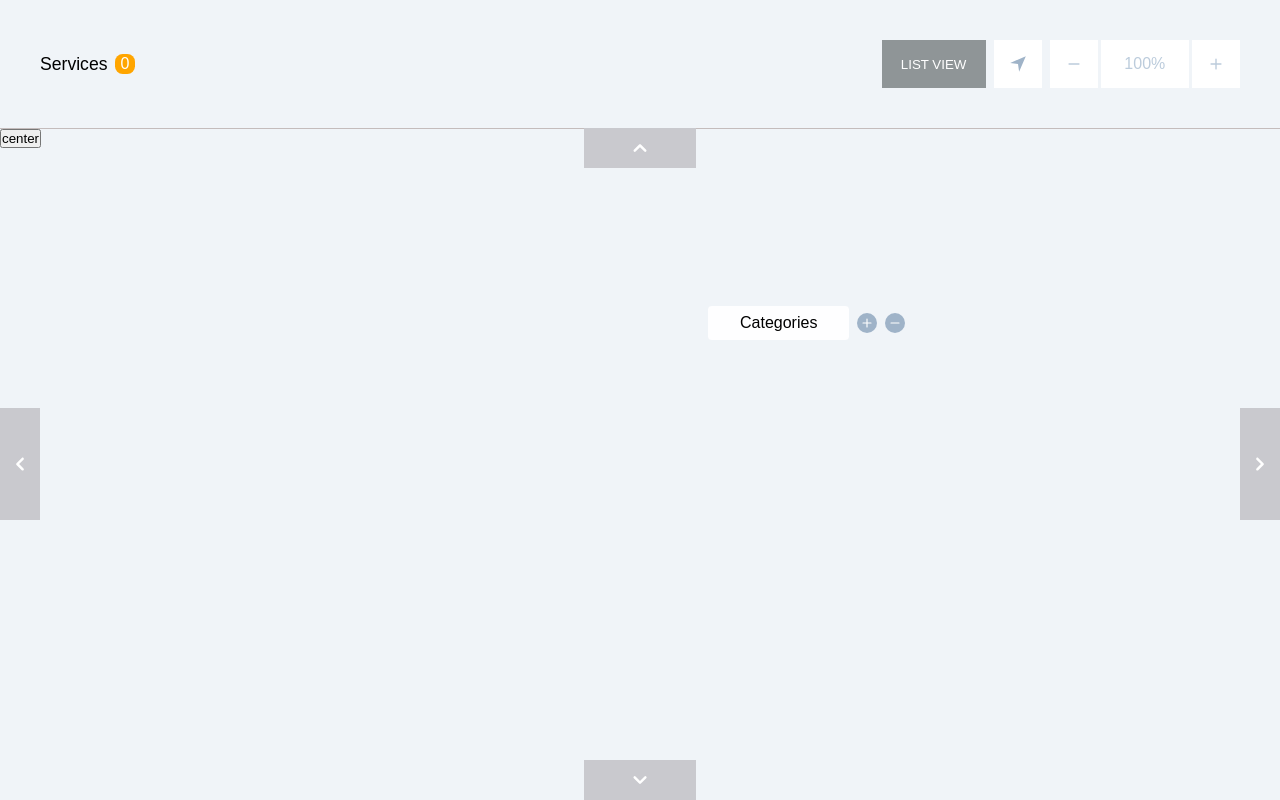
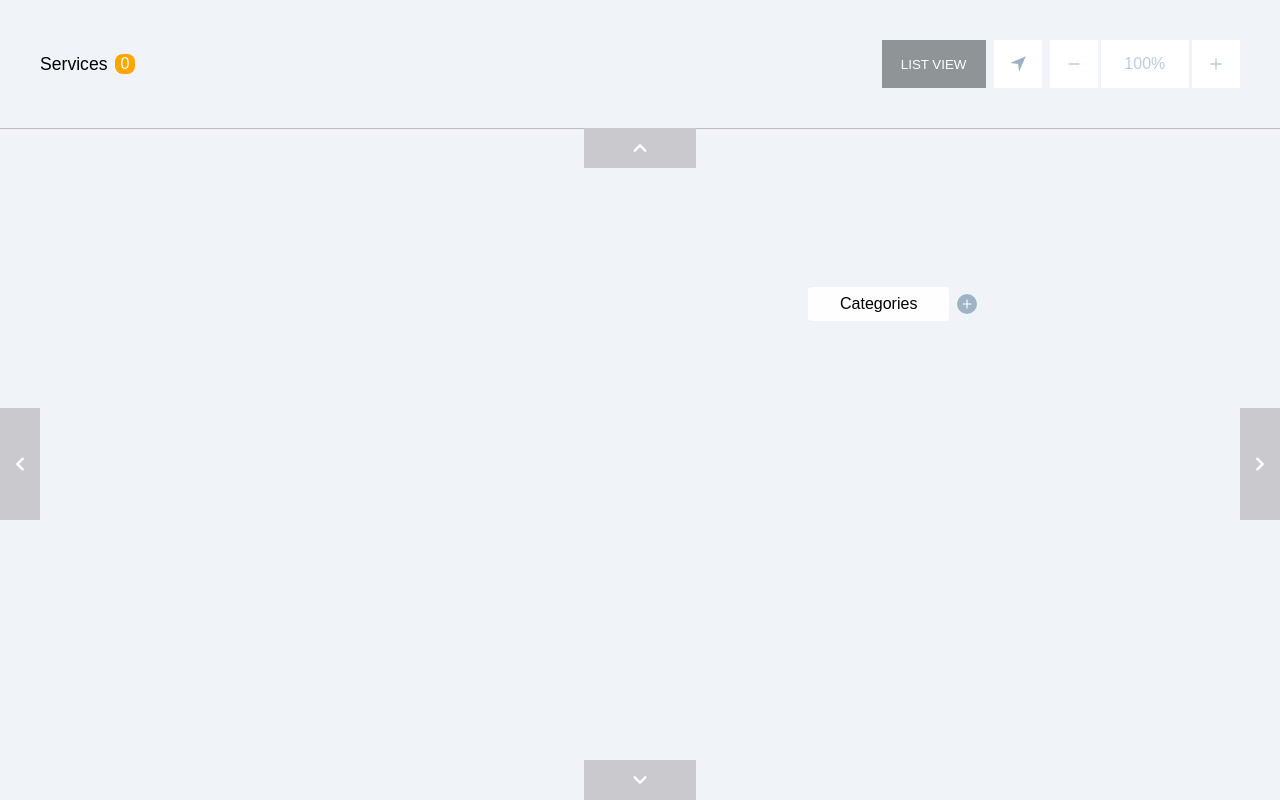
Before and after one commit to Millagoss/Tree, a React (Create React App) app: page / in a window 1280 px wide. Built offline with nearby package versions, Linux system fonts and the light colour scheme.

Commit message:
context added

```diff
--- a/src/components/Category/Category.tsx
+++ b/src/components/Category/Category.tsx
@@ -1,5 +1,4 @@
 import { useState, FC } from "react";
-import CategoryBox from "./Category-box";
 import { MinusIcon, PlusIcon } from "../../utils/icons/Icon";
 
 import "./category.css";
@@ -39,26 +38,34 @@ const CategoryComponent: FC<CategoryComponentProps> = ({ data, level = 0 }) => {
     });
   };
 
-  //   const removeCategory = () => {
-  //     const newCategories = [...categories];
-  //     newCategories.pop();
-  //     setCategories(newCategories);
-  //   };
+  const removeSubcategory = (categoryId: number, subcategoryId: number) => {
+    setCategories((prevCategories) => {
+      const newCategories = [...prevCategories];
+      const category = newCategories.find(
+        (category) => category.id === categoryId
+      );
+      if (category) {
+        category.subCategories = category.subCategories.filter(
+          (subCategory) => subCategory.id !== subcategoryId
+        );
+      }
+      return newCategories;
+    });
+  };
   return (
     <>
       {categories.map((category) => (
-        <div
-          key={category.id}
-          style={{ marginLeft: 20 * level }}
-          className="category-container"
-        >
-          <div className="category-box">
+        <div key={category.id} className="category-container">
+          <div
+            className="category-box"
+            style={{ marginLeft: 40 * level }}
+            id="category-box"
+          >
             <p>{category.name}</p>
             <PlusIcon
               className="add-icon"
               onClick={() => addSubcategory(category.id)}
             />
-            <MinusIcon className="add-icon" onClick={() => null} />
           </div>
           <div className="sub-categories">
             {category.subCategories.map((subCategory, index) => (
@@ -69,6 +76,10 @@ const CategoryComponent: FC<CategoryComponentProps> = ({ data, level = 0 }) => {
                 key={subCategory.id}
               >
                 <CategoryComponent data={subCategory} level={level + 1} />
+                {/* <MinusIcon
+                  className="add-icon"
+                  onClick={() => removeSubcategory(category.id, subCategory.id)}
+                /> */}
               </div>
             ))}
           </div>
--- a/src/components/Category/category.css
+++ b/src/components/Category/category.css
@@ -40,7 +40,6 @@ h2 {
   position: relative;
   display: flex;
   flex-direction: column;
-  align-items: center;
 }
 
 .category {
@@ -59,9 +58,20 @@ h2 {
   position: relative;
   display: flex;
   justify-content: space-between;
+  margin-top: 2rem;
 }
-
-/* .sub-category::before {
+/*
+.sub-category::before {
+  content: "";
+  position: absolute;
+  width: 1px;
+  height: 20px;
+  background-color: #000;
+  left: 120px;
+  top: -10px;
+} */
+/*
+.sub-category-line::before {
   content: "";
   position: absolute;
   width: 1px;
@@ -70,23 +80,13 @@ h2 {
   left: 0;
   top: 20px;
 } */
-
-/* .sub-category-line::before {
-  content: "";
-  position: absolute;
-  width: 1px;
-  height: 20px;
-  background-color: #000;
-  left: 0;
-  top: 20px;
-}
-
+/*
 .sub-category-line::after {
   content: "";
   position: absolute;
-  width: 1px;
-  height: 100%;
+  width: 100%;
+  height: 1px;
   background-color: #000;
   left: 0;
-  top: 0;
+  top: -10px;
 } */
--- a/src/components/Header/Header.tsx
+++ b/src/components/Header/Header.tsx
@@ -1,10 +1,12 @@
-import React, { useState } from "react";
+import React, { useState, useContext } from "react";
 import { MinusIcon, PlusIcon, CursorIcon } from "../../utils/icons/Icon";
 
 import "./header.css";
+import { MyContext } from "../..";
 
 const Header: React.FC = () => {
   const [zoom, setZoom] = useState<number>(100);
+  const { centerScreen } = useContext(MyContext);
 
   const increaseZoom = () => {
     setZoom((prevZoom: number) => prevZoom + 25);
@@ -35,7 +37,7 @@ const Header: React.FC = () => {
       <div>
         <button>List View</button>
         <div className="icon-container">
-          <CursorIcon className="icon" onClick={() => {}} />
+          <CursorIcon className="icon" onClick={centerScreen} />
         </div>
         <div className="zoom">
           <div className="icon-container" onClick={decreaseZoom}>
--- a/src/components/Main/Main.tsx
+++ b/src/components/Main/Main.tsx
@@ -1,4 +1,4 @@
-import { useState } from "react";
+import { useState, useContext } from "react";
 
 import {
   AngleUp,
@@ -9,11 +9,11 @@ import {
 
 import "./main.css";
 import CategoryComponent from "../Category/Category";
+import { MyContext } from "../..";
 
 const Main = () => {
-  const [position, setPosition] = useState({ x: 700, y: 150 });
-  const [dragging, setDragging] = useState(false);
-  const [offset, setOffset] = useState({ x: 0, y: 0 });
+  const { position, setPosition, dragging, setDragging, offset, setOffset } =
+    useContext(MyContext);
 
   const handleMouseDown = (e: any) => {
     const box = document.getElementById("box");
@@ -43,13 +43,11 @@ const Main = () => {
     const mainSection = document.getElementById("main");
     const box = document.getElementById("box");
     if (mainSection) {
-      const width = mainSection.offsetWidth / 2;
+      const width = mainSection.offsetWidth / 2 - 100;
       const height = mainSection.offsetHeight;
 
       if (box) {
-        box.style.transition = `0.3s linear all`;
-        box.style.top = `${height}px`;
-        box.style.left = `${width}px`;
+        box.style.transition = `0.2s linear all`;
         setOffset({ x: 0, y: 0 });
         setPosition({ x: width, y: height });
         setDragging(false);
@@ -59,7 +57,6 @@ const Main = () => {
 
   return (
     <main>
-      <button onClick={centerScreen}>center</button>
       <div className="container" id="main">
         <div
           id="box"
--- a/src/index.tsx
+++ b/src/index.tsx
@@ -1,13 +1,59 @@
-import React from "react";
+import React, { ReactNode, useState } from "react";
 import ReactDOM from "react-dom/client";
 import "./index.css";
 import App from "./App";
 
+export const MyContext = React.createContext<any>({});
+
+interface MyProviderProps {
+  children: ReactNode;
+}
+
+const MyProvider: React.FC<MyProviderProps> = ({ children }) => {
+  const [position, setPosition] = useState({ x: 800, y: 150 });
+  const [dragging, setDragging] = useState(false);
+  const [offset, setOffset] = useState({ x: 0, y: 0 });
+
+  const centerScreen = () => {
+    const mainSection = document.getElementById("main");
+    const box = document.getElementById("box");
+
+    if (mainSection) {
+      const width = mainSection.offsetWidth / 2 - 100;
+      const height = mainSection.offsetHeight;
+
+      if (box) {
+        box.style.transition = `0.3s linear all`;
+        box.style.top = `${height}px`;
+        box.style.left = `${width}px`;
+        setOffset({ x: 0, y: 0 });
+        setPosition({ x: width, y: height });
+        setDragging(false);
+      }
+    }
+  };
+
+  const value: any = {
+    centerScreen,
+    position,
+    setPosition,
+    dragging,
+    setDragging,
+    offset,
+    setOffset,
+  };
+
+  return <MyContext.Provider value={value}>{children}</MyContext.Provider>;
+};
+
 const root = ReactDOM.createRoot(
   document.getElementById("root") as HTMLElement
 );
+
 root.render(
   <React.StrictMode>
-    <App />
+    <MyProvider>
+      <App />
+    </MyProvider>
   </React.StrictMode>
 );
```
Also changed, not shown: src/components/Category/Category-box.tsx (deleted, +0 -24 lines).
